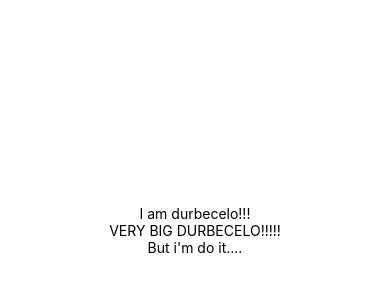
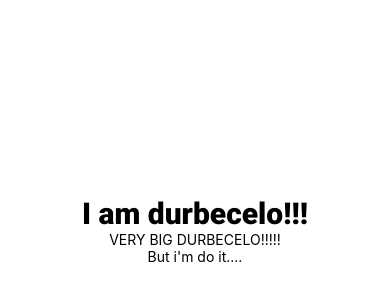
Before and after one commit to OsMax/ReactNative, a React Native app: screen / in a window 390 px wide. Shown: the part 192-492 px from the top of the page. Built offline with nearby package versions, Linux system fonts and the light colour scheme.

Commit message:
add screens to project

```diff
--- a/App.js
+++ b/App.js
@@ -1,10 +1,18 @@
 import { StatusBar } from "expo-status-bar";
 import { StyleSheet, Text, View } from "react-native";
+import { useFonts } from "expo-font";
 
 export default function App() {
+  const [fontsLoaded] = useFonts({
+    "Roboto-Black": require("./assets/fonts/Roboto/Roboto-Black.ttf"),
+  });
+  if (!fontsLoaded) {
+    return null;
+  }
+
   return (
     <View style={styles.container}>
-      <Text>I am durbecelo!!!</Text>
+      <Text style={styles.text}>I am durbecelo!!!</Text>
       <Text>VERY BIG DURBECELO!!!!!</Text>
       <Text>But i'm do it....</Text>
       <StatusBar style="auto" />
@@ -19,4 +27,8 @@ const styles = StyleSheet.create({
     alignItems: "center",
     justifyContent: "center",
   },
+  text: {
+    fontFamily: "Roboto-Black",
+    fontSize: 30,
+  },
 });
```
Also changed, not shown: src/screens/LoginScreen.js (added), src/screens/PostsScreen.js (added), src/screens/RegistrationScreen.js (added).
